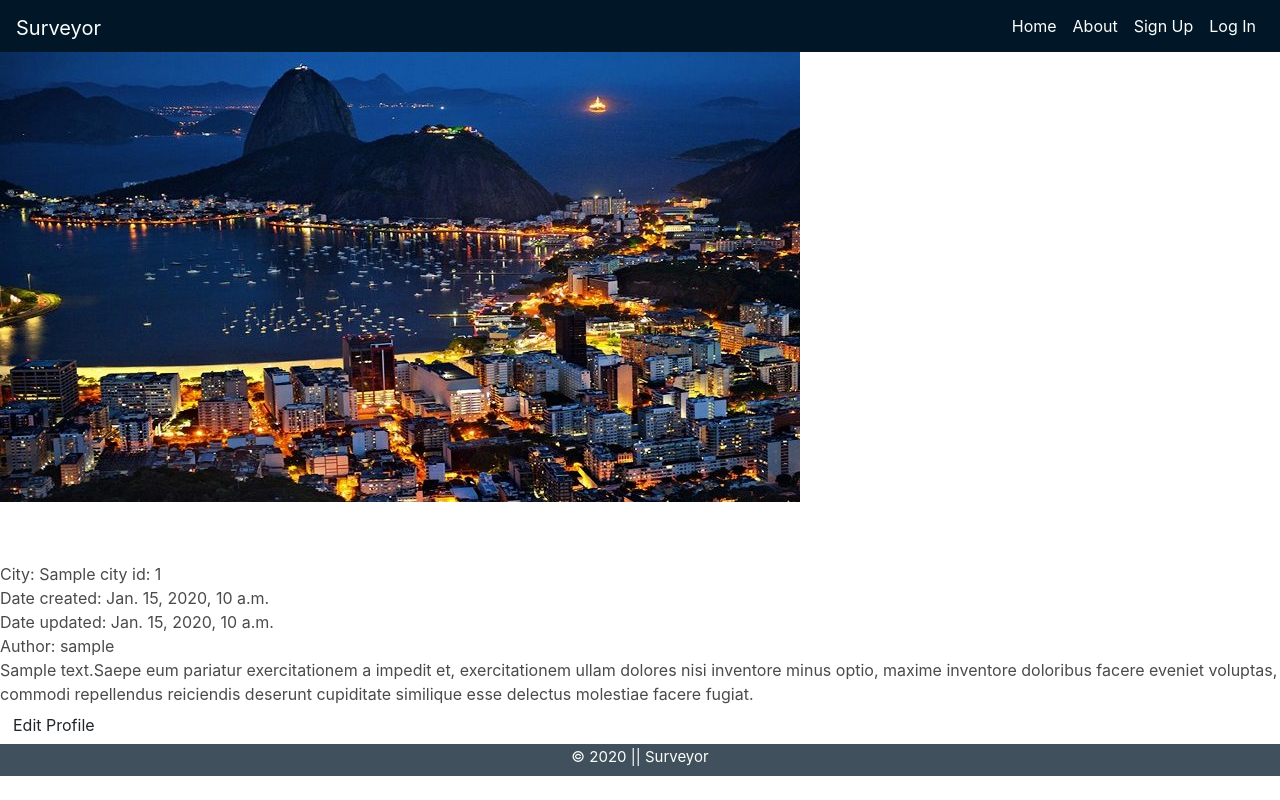
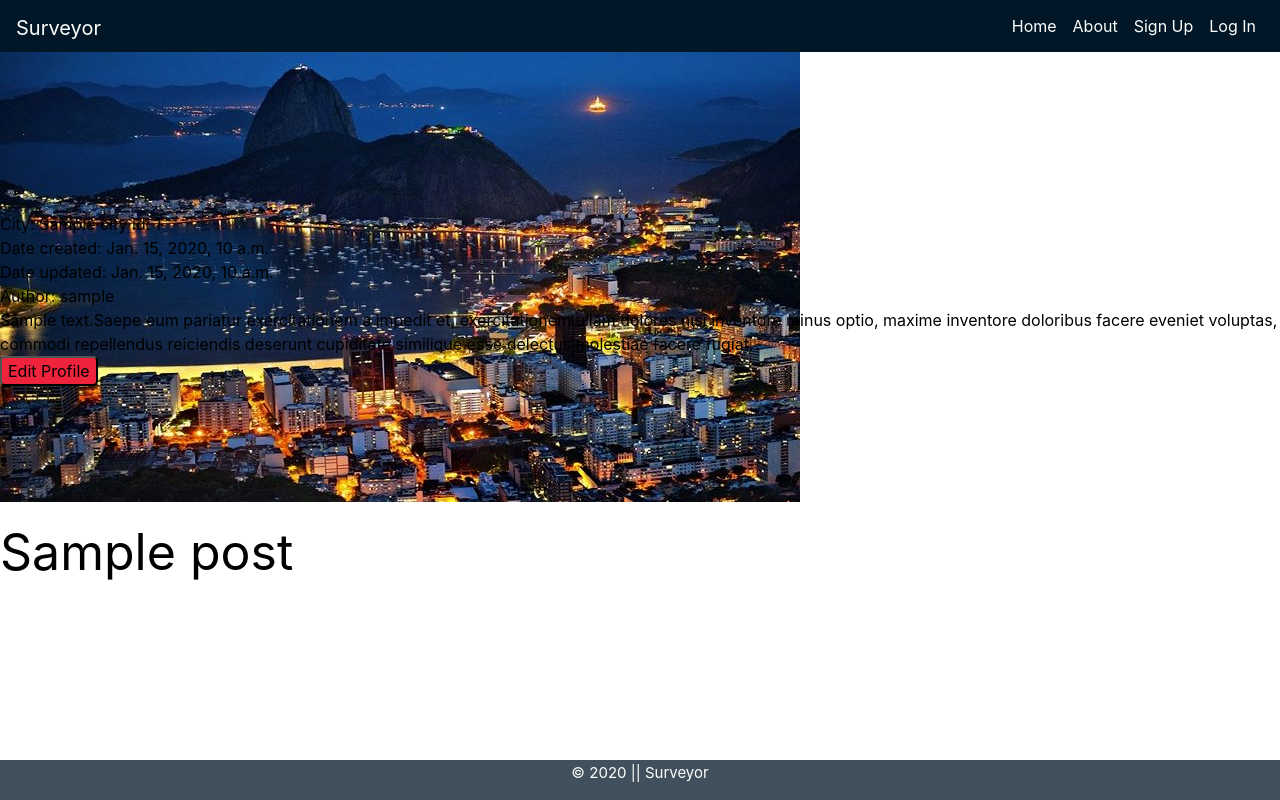
Before and after one commit to desertlp/wayfarer, a Django app: page /post/1/ in a window 1280 px wide. Run offline with Django 3.2, Linux system fonts and the light colour scheme; tables that the repository leaves empty hold one stand-in row (values such as "Sample post"); some libraries are stand-ins or nearby versions.

Commit message:
Dynamic posts on user profile/ static images

```diff
--- a/main_app/static/styles/style.css
+++ b/main_app/static/styles/style.css
@@ -12,7 +12,26 @@ Universal
     margin-right: auto
 }
 
+.edit-btn{
+    background: #EF233C;
+    border-radius: 5px;
+}
 
+body, html{
+    min-height: 100%;
+    margin: 0;
+}
+
+main{
+    min-height: 100%;
+    margin-bottom: -40px;
+}
+
+main::after{
+    content: "";
+    display: block;
+    height: 40px;
+}
 
 
 /**********************************************************************************************************
@@ -171,13 +190,12 @@ Footer
 */
 
 footer{
-    height: 4vh;
+    height: 40px;
     width: 100%;
     background: #40515D;
     color: #FDFFFC;
-    /* position: absolute;
-    bottom: 0; */
-    position: relative;
+    position: absolute;
+    bottom: 0;
     text-align: center;
 }
 
@@ -185,6 +203,50 @@ footer{
     padding: 2px 0 0 0;
     font-size: 15px;
 }
+/**********************************************************************************************************
+Post
+*/
+.post-container{
+    color: black;
+}
+
+.post-top{
+    color: black;
+    width: 100%;
+    height: 20vh;
+}
+
+.post-bottom{
+    color: black;
+}
+
+/* .post-img{
+    width: 500px;
+    height: 200px;
+} */
+
+.post-title{
+    margin-top: 20px;
+    color: black;
+}
+
+.post-city{
+    color: black;
+}
+
+.post-date{
+    color: black;
+}
+
+.post-user{
+    color: black;
+}
+
+.post-body{
+    color: black;
+}
+
+
 
 /**********************************************************************************************************
 MEDIA QUERY
--- a/main_app/templates/post/show.html
+++ b/main_app/templates/post/show.html
@@ -1,19 +1,29 @@
 {% extends 'base.html' %}
 {% block content %}
+{% load static %}
 
     <section class="post-container">
 
-        <img src="../static/images/rio.jpg" alt="">
-        <h1>{{ post.title }}</h1>
-        <div>City: {{ post.city }}</div>
-        <div>Date created: {{ post.created }}</div>
-        <div>Date updated: {{ post.updated }}</div>
-        <div>Author: {{ post.user.username }}</div>
-        <p>{{ post.body }}Saepe eum pariatur exercitationem a impedit et, exercitationem ullam dolores nisi inventore minus optio, maxime inventore doloribus facere eveniet voluptas, commodi repellendus reiciendis deserunt cupiditate similique esse delectus molestiae facere fugiat.</p>
+        <div class="post-top">
+            <img class="post-img" src="{% static 'images/rio.jpg' %}" alt="">
+            <h1 class="post-title">{{ post.title }}</h1>
+        </div>
 
-        <a href="{% url 'edit_post' post.id %}">
-            <button class="btn" type="button" >Edit Profile</button>
-        </a>
+        <div class="post-bottom">
+
+            <div class="post-city post-item">City: {{ post.city }}</div>
+            <div class="post-date post-item">
+                <div class="post-item">Date created: {{ post.created }}</div>
+                <div class="post-item">Date updated: {{ post.updated }}</div>
+            </div>
+            <div class="post-user post-item">Author: {{ post.user.username }}</div>
+            <p class="post-body post-item">{{ post.body }}Saepe eum pariatur exercitationem a impedit et, exercitationem ullam dolores nisi inventore minus optio, maxime inventore doloribus facere eveniet voluptas, commodi repellendus reiciendis deserunt cupiditate similique esse delectus molestiae facere fugiat.</p>
+
+            <a href="{% url 'edit_post' post.id %}">
+                <button class="edit-btn" type="button" >Edit Profile</button>
+            </a>
+
+        </div>
 
     </section>
 
--- a/main_app/views.py
+++ b/main_app/views.py
@@ -20,7 +20,12 @@ def signup(request):
 
 # @login_required
 def profile(request):
-  return render(request, 'profile/profile.html')
+    posts = Post.objects.all()
+    print(posts)
+    context = {
+        'posts': posts
+    }
+    return render(request, 'profile/profile.html', context)
 
 def edit_profile(request):
   if request.method == 'POST':
```
Also changed, not shown: main_app/templates/profile/profile.html (+18 -18 lines).
